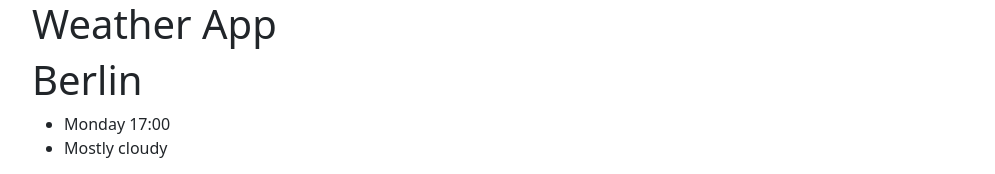
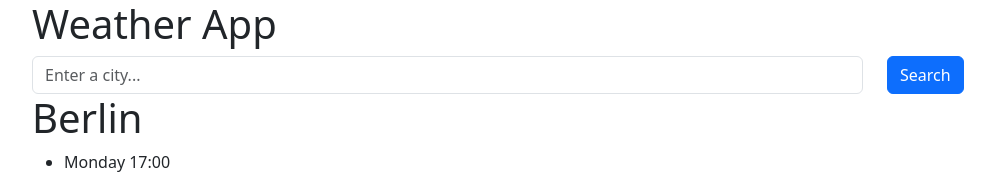
Before and after one commit to Ghazal-Z/weather-react-app, a React (Create React App) app: page / in a window 1280 px wide. Shown: the top 174 px of the page, without its empty margins (50-1045 px from the left). Built offline with nearby package versions, Linux system fonts and the light colour scheme.

Commit message:
Added search engine

```diff
--- a/src/Weather.js
+++ b/src/Weather.js
@@ -4,7 +4,24 @@
 export default function Weather() {
   return (
     <div className="Weather">
-      {" "}
+      <form>
+        <div className="row">
+          <div className="col-9">
+            <input
+              type="search"
+              placeholder="Enter a city..."
+              className="form-control"
+            ></input>
+          </div>
+          <div className="col-3">
+            <input
+              type="submit"
+              value="Search"
+              className="btn btn-primary"
+            ></input>
+          </div>
+        </div>
+      </form>
       <h1>Berlin</h1>
       <ul>
         <li>Monday 17:00</li>
```
